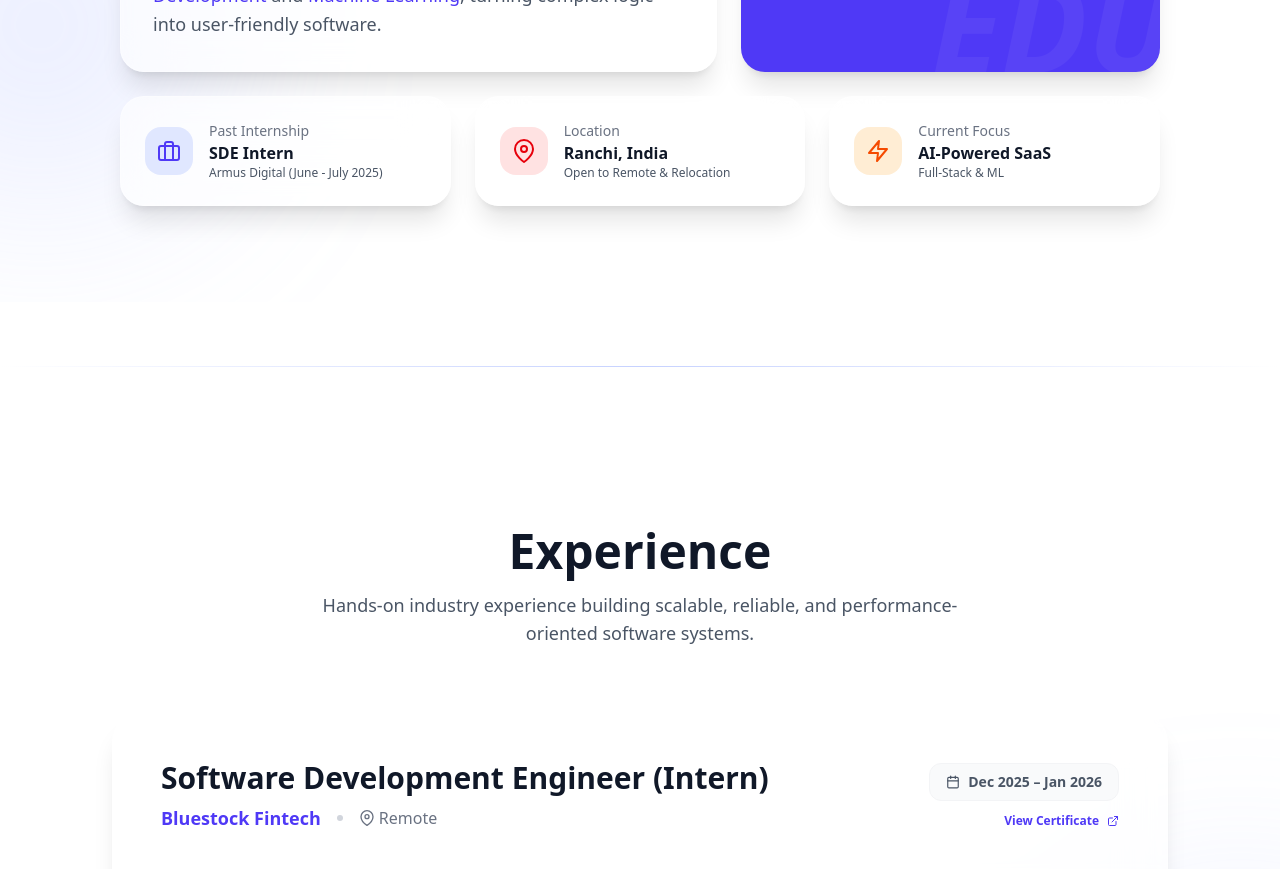
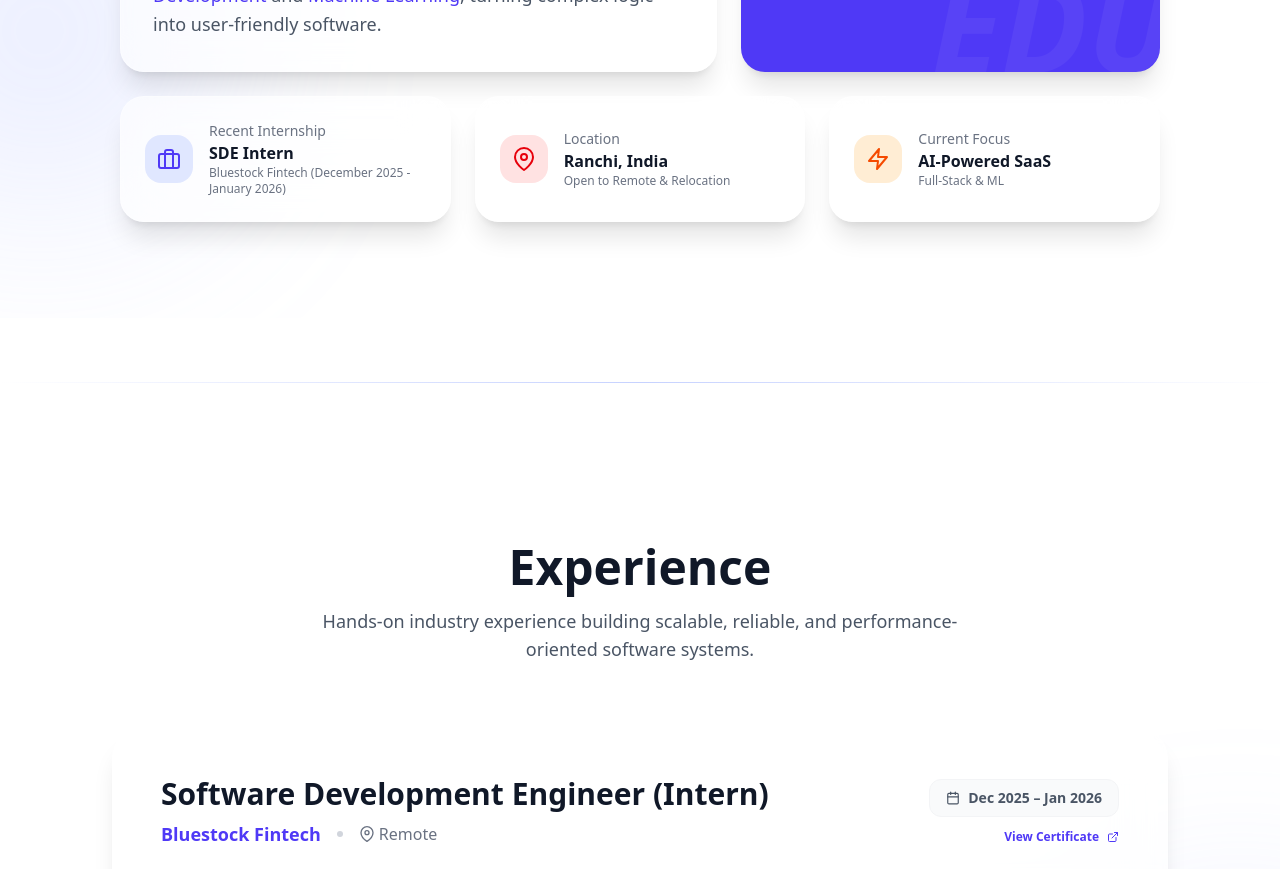
Before and after one commit to sourav-kr14/Portfolio, a React (Vite) app: page / in a window 1280 px wide. Shown: the part 1240-2109 px from the top of the page. Built offline with nearby package versions, Linux system fonts and the light colour scheme.

Commit message:
update: about section

```diff
--- a/src/components/About/About.jsx
+++ b/src/components/About/About.jsx
@@ -98,9 +98,9 @@ const About = () => {
               <FiBriefcase className="text-2xl" />
             </div>
             <div>
-              <p className="text-sm text-gray-500 dark:text-gray-400 font-medium">Past Internship</p>
+              <p className="text-sm text-gray-500 dark:text-gray-400 font-medium">Recent Internship</p>
               <h4 className="font-bold text-gray-900 dark:text-white">SDE Intern</h4>
-              <p className="text-xs text-gray-600 dark:text-gray-500">Armus Digital (June - July 2025)</p>
+              <p className="text-xs text-gray-500 dark:text-gray-300">Bluestock Fintech (December 2025 - January 2026)</p>
             </div>
           </motion.div>
 
@@ -119,7 +119,7 @@ const About = () => {
             <div>
               <p className="text-sm text-gray-500 dark:text-gray-400 font-medium">Location</p>
               <h4 className="font-bold text-gray-900 dark:text-white">Ranchi, India</h4>
-              <p className="text-xs text-gray-600 dark:text-gray-500">Open to Remote & Relocation</p>
+              <p className="text-xs text-gray-500 dark:text-gray-300">Open to Remote & Relocation</p>
             </div>
           </motion.div>
 
@@ -138,7 +138,7 @@ const About = () => {
             <div>
               <p className="text-sm text-gray-500 dark:text-gray-400 font-medium">Current Focus</p>
               <h4 className="font-bold text-gray-900 dark:text-white">AI-Powered SaaS</h4>
-              <p className="text-xs text-gray-600 dark:text-gray-500">Full-Stack & ML</p>
+              <p className="text-xs text-gray-500 dark:text-gray-300">Full-Stack & ML</p>
             </div>
           </motion.div>
 
```
